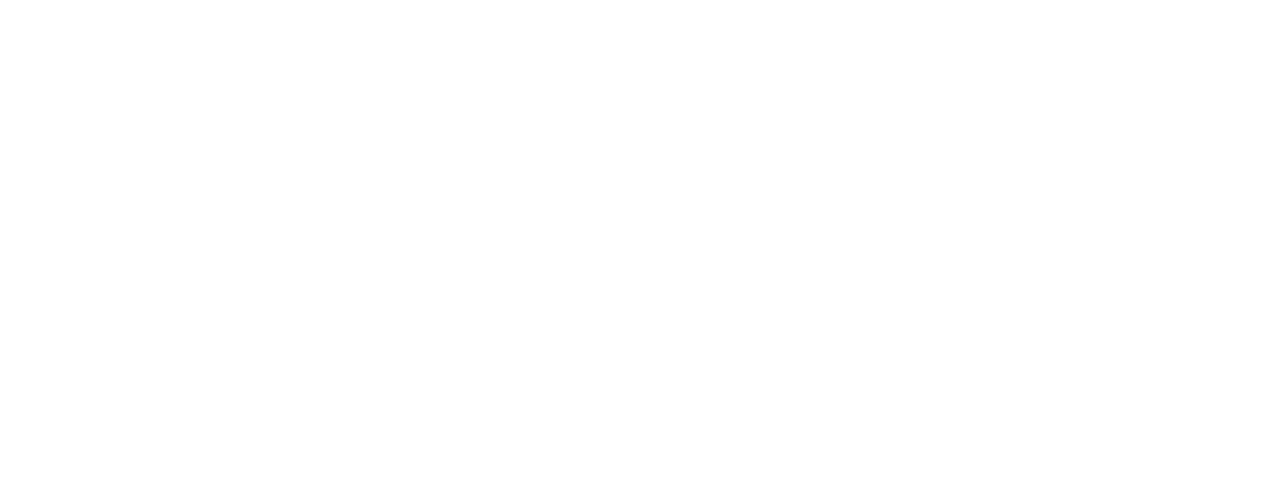
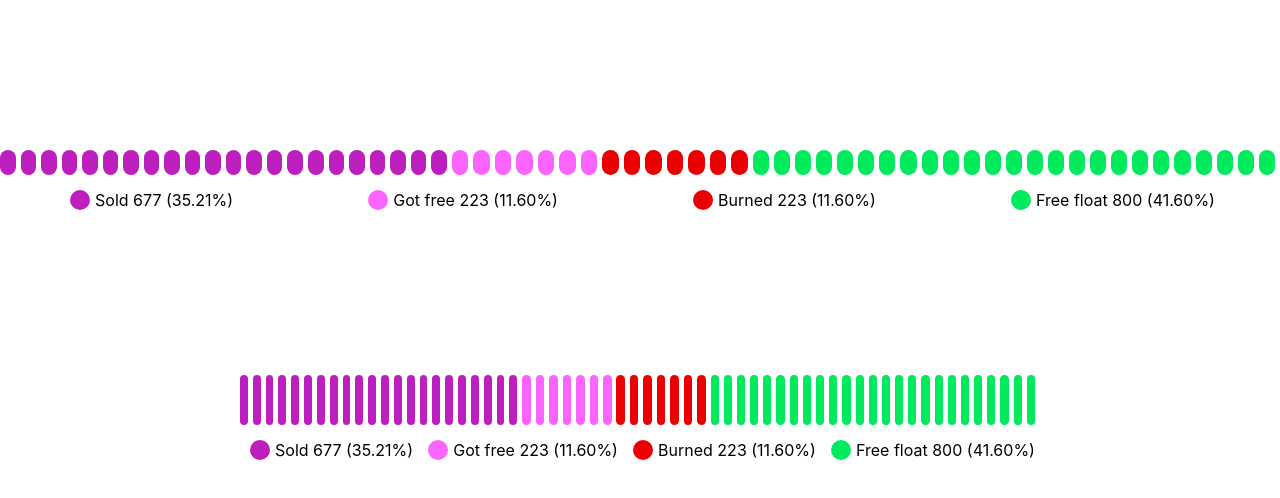
Before and after one commit to bugaichuk01/Reactjs-Progress-Bar, a React (Create React App) app: page / in a window 1280 px wide. Shown: the top 498 px of the page. Built offline with nearby package versions, Linux system fonts and the light colour scheme.

Commit message:
Main commit

```diff
--- a/src/App.tsx
+++ b/src/App.tsx
@@ -1,11 +1,21 @@
 import React from 'react';
-import logo from './logo.svg';
 import './App.css';
+import {ProgressBar} from "./components/ProgressBar";
 
 function App() {
+
+    const items = [
+        {name: 'Sold', color: '#BD1FBE', value: 677},
+        {name: 'Got free', color: '#FC64FF', value: 223},
+        {name: 'Burned', color: '#EA0000', value: 223},
+        {name: 'Free float', color: '#00ea5e', value: 800},
+        {name: 'Free float', color: '#00ea5e', value: 0},
+    ]
+
   return (
     <div className="App">
-
+        <ProgressBar items={items} width={1400} height={25} />
+        <ProgressBar items={items} width={800} height={50} />
     </div>
   );
 }
--- a/src/components/ProgressBar.css
+++ b/src/components/ProgressBar.css
@@ -0,0 +1,44 @@
+.container {
+    width: 100%;
+    margin: 150px auto
+}
+
+.progress-item {
+    width: 100%;
+    border-radius: 10px;
+    margin: 0 5px 0 0;
+}
+
+.progress {
+    display: flex;
+    height: 100%;
+    width: 100%;
+    justify-content: space-around
+}
+
+.progress-wrapper {
+    display: flex;
+    flex-direction: row;
+}
+
+.info-wrapper {
+    display: flex;
+    justify-content: space-around;
+}
+
+.info {
+    display: flex;
+    height: 50px;
+    align-items: center;
+}
+
+.helper-color {
+    width: 20px;
+    height: 20px;
+    border-radius: 50%;
+    margin: 5px;
+}
+
+.desc {
+    font-size: 16px;
+}
--- a/src/components/ProgressBar.tsx
+++ b/src/components/ProgressBar.tsx
@@ -0,0 +1,55 @@
+import React from 'react';
+import './ProgressBar.css';
+
+interface ProgressBarProps {
+    items: {
+        color: string;
+        value: number;
+        name: string
+    }[],
+    height: number;
+    width: number;
+}
+
+interface Item {
+    color: string;
+    value: number;
+    name: string
+}
+
+export const ProgressBar: React.FC<ProgressBarProps> = ({items, height, width}) => {
+
+    const sum = items.reduce((n, {value}) => n + value, 0);
+
+    return (
+        <div>
+            <div style={{maxWidth: `${width}px`}} className='container'>
+                <div className='progress-wrapper'>
+                    {items.map((item: Item) => (
+                        <div style={{width: `${Math.ceil((item.value * 100) / sum)}%`}}>
+                            {item.value > 0 && (
+                                <div>
+                                    <div className='progress'>
+                                        {[...Array(Math.ceil(60 / sum * item.value))].map((index) => (
+                                            <div className='progress-item' style={{backgroundColor: `${item.color}`, height: `${height}px`}}
+                                                 key={index}/>
+                                        ))}
+                                    </div>
+                                </div>
+                            )}
+                        </div>
+                    ))}
+                </div>
+                <div className='info-wrapper'>
+                    {items.map((item: Item) => (
+                        item.value > 0 &&
+                        <span className='info'>
+                            <div style={{backgroundColor: `${item.color}`}} className='helper-color'/>
+                            <div className='desc'>{item.name} {item.value} ({((item.value * 100) / sum).toFixed(2)}%)</div>
+                        </span>
+                    ))}
+                </div>
+            </div>
+        </div>
+    );
+}
```
